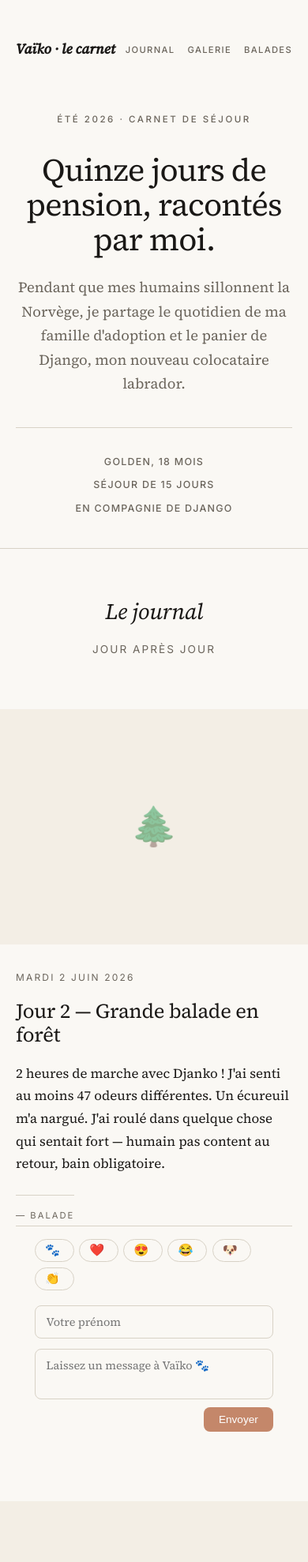
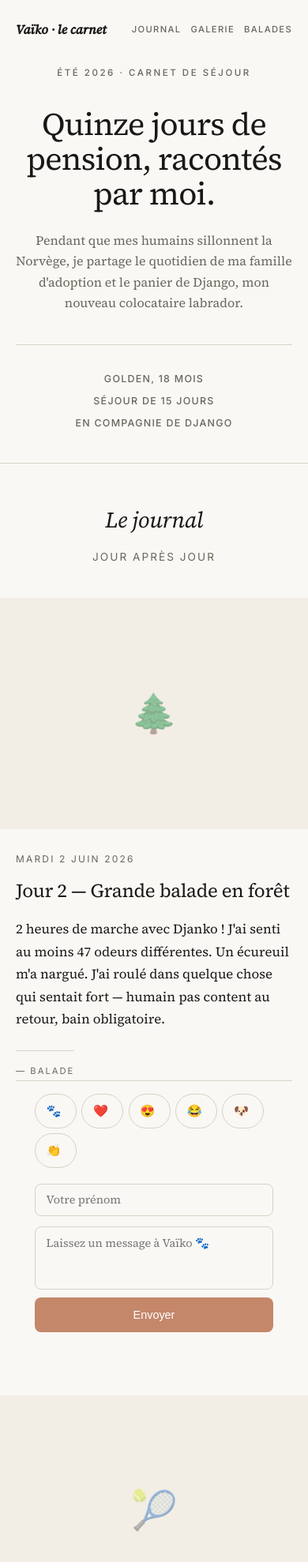
Before and after one commit to jon77340/vaiko-blog, a plain HTML site: page index.html in a window 390 px wide. Shown: the top 1978 px of the page at 79% size. Drawn offline with nearby package versions, Linux system fonts and the light colour scheme; no server answers.

Commit message:
fix: mobile CSS

```diff
--- a/styles.css
+++ b/styles.css
@@ -29,6 +29,8 @@ body {
   line-height: 1.7;
   -webkit-font-smoothing: antialiased;
   text-rendering: optimizeLegibility;
+  -webkit-tap-highlight-color: transparent;
+  overscroll-behavior-y: none;
 }
 
 a {
@@ -497,15 +499,57 @@ footer p { margin-bottom: 0.4rem; }
 
 /* ====== RESPONSIVE ====== */
 @media (max-width: 640px) {
-  body { font-size: 17px; }
-  .nav-links { gap: 1rem; }
-  .nav-links a { font-size: 0.7rem; }
-  .hero { padding: 3rem 1.25rem 2.5rem; }
-  .section { padding: 3.5rem 1.25rem; }
-  .journal-grid { gap: 4rem; }
-  .gallery { gap: 2px; grid-template-columns: repeat(auto-fill, minmax(150px, 1fr)); }
-  #map { height: 360px; }
-  .hero-meta { flex-direction: column; gap: 0.5rem; }
+  body { font-size: 16px; }
+
+  /* Nav compacte */
+  .hero { padding: 1.5rem 1.25rem 2.5rem; }
+  .nav { margin-bottom: 2rem; }
+  .nav-links { gap: .75rem; overflow-x: auto; -webkit-overflow-scrolling: touch; padding-bottom: 2px; }
+  .nav-links a { font-size: 0.7rem; white-space: nowrap; }
+  .logo { font-size: 1rem; }
+
+  /* Sections */
+  .section { padding: 3rem 1.25rem; }
+  .section-header { margin-bottom: 2.5rem; }
+
+  /* Journal */
+  .journal-grid { gap: 3.5rem; }
+  .post-image { margin: 0 -1.25rem 1.75rem; } /* aligne avec padding section */
+  .post h3 { font-size: 1.5rem; }
+
+  /* Galerie */
+  .gallery { gap: 2px; grid-template-columns: repeat(3, 1fr); }
+
+  /* Carte */
+  #map { height: 260px; }
+
+  /* Hero */
+  .hero-meta { flex-direction: column; gap: 0.4rem; align-items: center; }
+  .lede { font-size: 1rem; }
+
+  /* Interactions */
+  .post-interactions { padding: 1rem 0 1.5rem; }
+  .reactions { gap: .35rem; }
+  .reaction-btn { padding: .5rem .7rem; font-size: .9rem; }
+  .comment-name, .comment-text {
+    font-size: 16px; /* évite le zoom auto iOS */
+  }
+  .comment-text { min-height: 80px; }
+  .comment-submit { width: 100%; justify-content: center; }
+
+  /* Lightbox */
+  .lightbox { padding: 1rem; }
+  .lightbox-content { max-height: 65vh; }
+}
+
+/* Safe area iPhone X+ */
+@supports (padding-bottom: env(safe-area-inset-bottom)) {
+  footer {
+    padding-bottom: calc(4rem + env(safe-area-inset-bottom));
+  }
+  .hero {
+    padding-top: calc(1.5rem + env(safe-area-inset-top));
+  }
 }
 
 /* ====== IMPRESSION ====== */
@@ -524,9 +568,10 @@ footer p { margin-bottom: 0.4rem; }
 }
 .reaction-btn {
   background: var(--paper); border: 1px solid var(--rule);
-  border-radius: 2rem; padding: .3rem .75rem;
+  border-radius: 2rem; padding: .45rem .85rem;
   font-size: .95rem; cursor: pointer; transition: all .15s;
   display: flex; align-items: center; gap: .3rem;
+  min-height: 44px; touch-action: manipulation;
 }
 .reaction-btn:hover { background: #f0ebe3; border-color: #c4876a; }
 .reaction-btn.has-reactions { background: #fdf3ee; border-color: #c4876a; }
@@ -548,8 +593,9 @@ footer p { margin-bottom: 0.4rem; }
 .comment-name:focus, .comment-text:focus { outline: none; border-color: #c4876a; }
 .comment-submit {
   align-self: flex-end; background: #c4876a; color: white;
-  border: none; border-radius: 8px; padding: .5rem 1.2rem;
-  font-size: .85rem; cursor: pointer; transition: background .15s;
+  border: none; border-radius: 8px; padding: .65rem 1.4rem;
+  font-size: .9rem; cursor: pointer; transition: background .15s;
+  min-height: 44px; touch-action: manipulation;
 }
 .comment-submit:hover { background: #a8694e; }
 .comment-submit:disabled { opacity: .5; cursor: default; }
```
